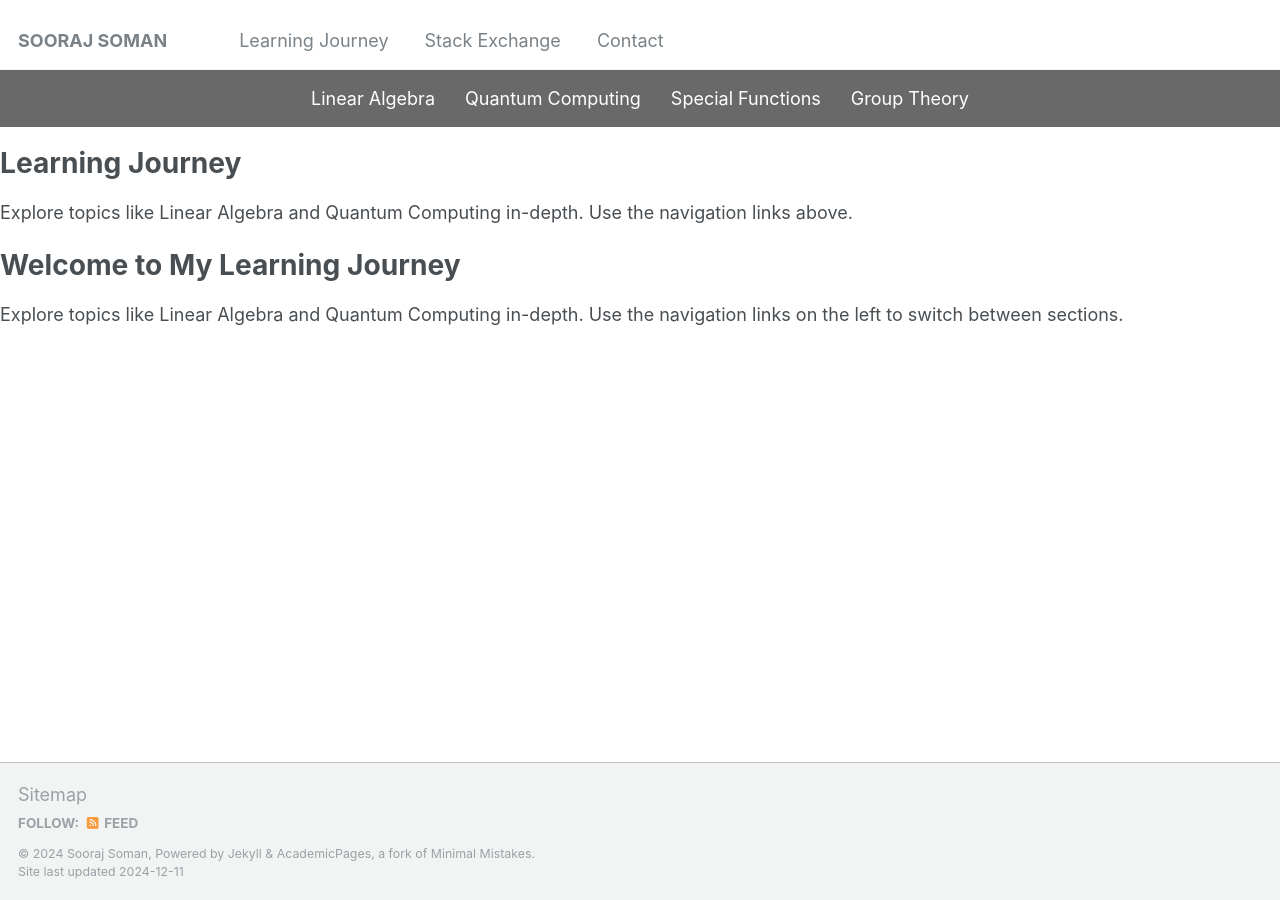
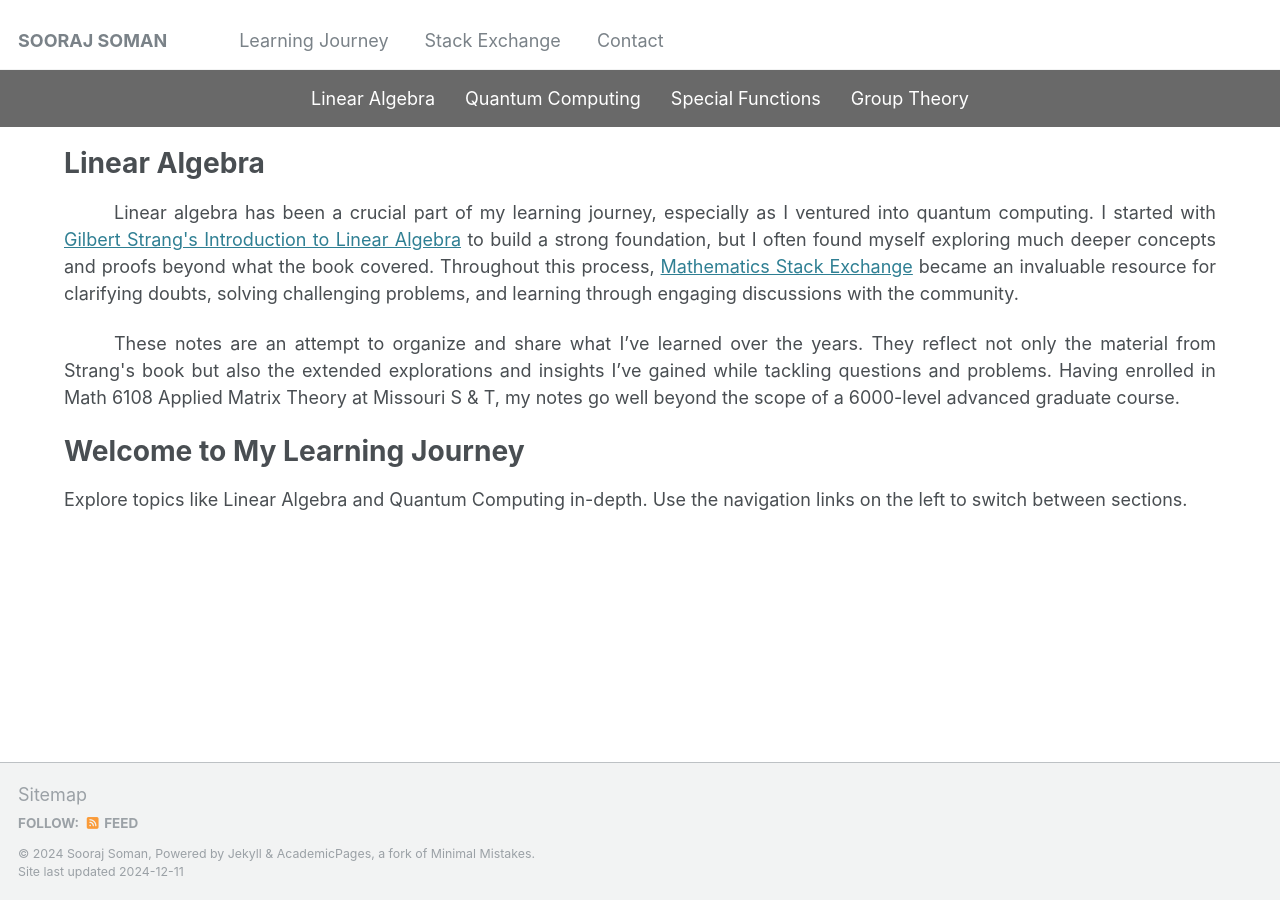
Before and after one commit to soorajss1729/soorajss1729.github.io, a Jekyll site: the page built from _learning/learning.md, in a window 1280 px wide. Built offline with Jekyll 4.4.1, drawn with Linux system fonts in a browser that asks for light colours.

Commit message:
Update learning.md

```diff
--- a/_learning/learning.md
+++ b/_learning/learning.md
@@ -12,9 +12,26 @@
   <a href="/quantum-computing/">Group Theory</a>
 </div>
 
+<style>
+.learning-content {
+  margin-left: 5%;
+  margin-right: 5%;
+  max-width: 100%;
+}
+.text-block {
+    text-align: justify;
+    text-indent: 50px;
+    max-width: 100%;
+}
+</style>
+
 <div class="learning-content">
-  <h1>Learning Journey</h1>
-  <p>Explore topics like Linear Algebra and Quantum Computing in-depth. Use the navigation links above.</p>
+  <h1>Linear Algebra</h1>
+
+<a name="linear-algebra"></a>
+<div class="text-block">
+ <p>Linear algebra has been a crucial part of my learning journey, especially as I ventured into quantum computing. I started with <a href="https://archive.org/details/gilbert-strang-introduction-to-linear-algebra-fifth-edition/page/504/mode/2up">Gilbert Strang's Introduction to Linear Algebra</a> to build a strong foundation, but I often found myself exploring much deeper concepts and proofs beyond what the book covered. Throughout this process, <a href="https://math.stackexchange.com/users/223599/sooraj-soman">Mathematics Stack Exchange</a> became an invaluable resource for clarifying doubts, solving challenging problems, and learning through engaging discussions with the community.</p>
+ <p>These notes are an attempt to organize and share what I’ve learned over the years. They reflect not only the material from Strang's book but also the extended explorations and insights I’ve gained while tackling questions and problems. Having enrolled in Math 6108 Applied Matrix Theory at Missouri S & T, my notes go well beyond the scope of a 6000-level advanced graduate course.</p>
 </div>
 
 
```
